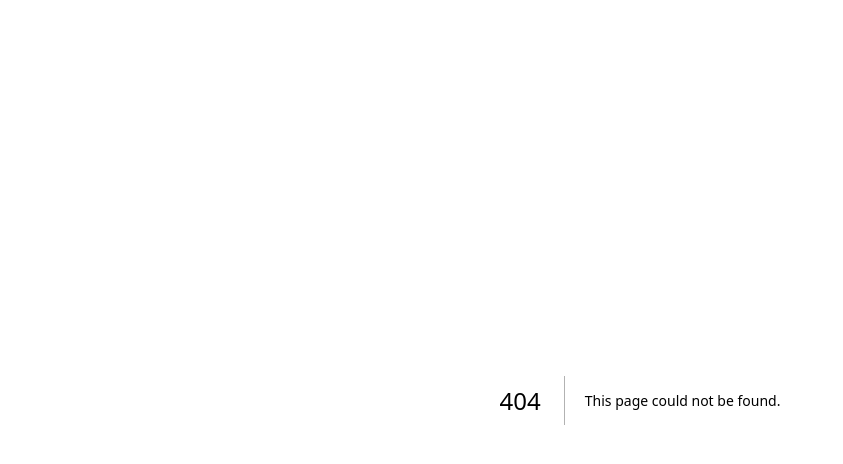
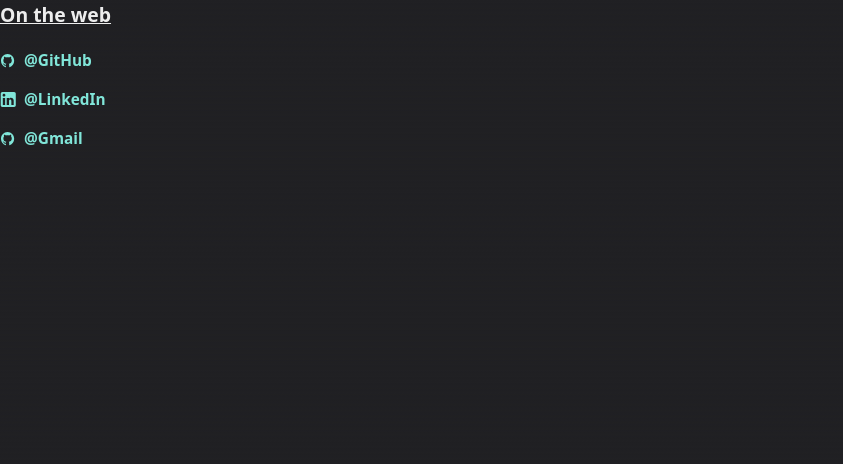
Before and after one commit to emersonjps/landingPagePerson, a Next.js app: page /components/LinksProfile/LinksProfile in a window 1280 px wide. Before the commit this address had no page. Shown: the top 464 px of the page, without its empty margins (0-843 px from the left). Built offline with nearby package versions, Linux system fonts and the light colour scheme.

Commit message:
"feat(links): `profile links add`"

```diff
--- /dev/null
+++ b/src/pages/components/LinksProfile/LinksProfile.tsx
@@ -0,0 +1,48 @@
+import linkGit from "@/assets/img/linkgit.svg";
+import linkedin from "@/assets/img/linkedin.svg";
+import Image from "next/image";
+import Link from "next/link";
+
+export default function LinksProfile() {
+  return (
+    <section className="links_description mb-10">
+      <h3 className="mb-5">On the web</h3>
+
+      <div className="flex flex-col gap-4">
+        <div className="flex gap-2">
+          <Image alt="github" src={linkGit} width={16} height={16} />
+          <Link
+            className="link_profile"
+            target="_blank"
+            href={"https://github.com/emersonjps"}
+            about="perfil"
+          >
+            @GitHub
+          </Link>
+        </div>
+        <div className="flex gap-2">
+          <Image alt="linkedin" src={linkedin} width={16} height={16} />
+          <Link
+            className="link_profile"
+            target="_blank"
+            href={"https://www.linkedin.com/in/emerson-jos%C3%A9-196095186"}
+            about="perfil"
+          >
+            @LinkedIn
+          </Link>
+        </div>
+        <div className="flex gap-2">
+          <Image alt="github" src={linkGit} width={16} height={16} />
+          <Link
+            className="link_profile"
+            target="_blank"
+            href={"https://mail.google.com/mail/?view=cm&fs=1&to=emerson20010213@gmail.com"}
+            about="perfil"
+          >
+            @Gmail
+          </Link>
+        </div>
+      </div>
+    </section>
+  );
+}
--- a/src/pages/index.tsx
+++ b/src/pages/index.tsx
@@ -5,6 +5,7 @@
 import ViewProfile from "./components/ViewProfile/ViewProfile";
 import WorkProfile from "./components/WorkProfile/WorkProfile";
 import BioProfile from "./components/BioProfile/BioProfile";
+import LinksProfile from "./components/LinksProfile/LinksProfile";
 
 const inter = Inter({ subsets: ["latin"] });
 
@@ -20,7 +21,10 @@
         <ViewProfile />
         <WorkProfile />
         <BioProfile />
+        <LinksProfile />
       </article>
+
+      <p className="copyright">© 2023 Emerson José. All Rights Reserved.</p>
     </main>
   );
 }
--- a/src/styles/globals.css
+++ b/src/styles/globals.css
@@ -147,18 +147,11 @@
 }
 
 .bio_description h3 {
-  display: flex;
-  width: 49.2px;
-  height: 24px;
-  flex-direction: column;
-  justify-content: center;
-  flex-shrink: 0;
   color: rgba(255, 255, 255, 0.92);
   font-family: Rounded Mplus 1c;
   font-size: 19.375px;
   font-style: normal;
   font-weight: 800;
-  line-height: 24px; /* 123.871% */
   text-decoration-line: underline;
 }
 
@@ -167,3 +160,29 @@
 
 .bio_description p {
 }
+
+.copyright {
+  color: rgba(255, 255, 255, 0.5);
+  font-size: 13.344px;
+}
+
+.links_description {
+  width: 500px;
+}
+
+.links_description h3 {
+  color: rgba(255, 255, 255, 0.92);
+  font-family: Rounded Mplus 1c;
+  font-size: 19.375px;
+  font-weight: 800;
+  font-style: normal;
+  text-decoration-line: underline;
+}
+
+.link_profile {
+  color: #81e6d9;
+  text-align: center;
+  font-size: 15.375px;
+  font-style: normal;
+  font-weight: 600;
+}
```
Also changed, not shown: src/assets/img/linkedin.svg (added), src/assets/img/linkgit.svg (added).
